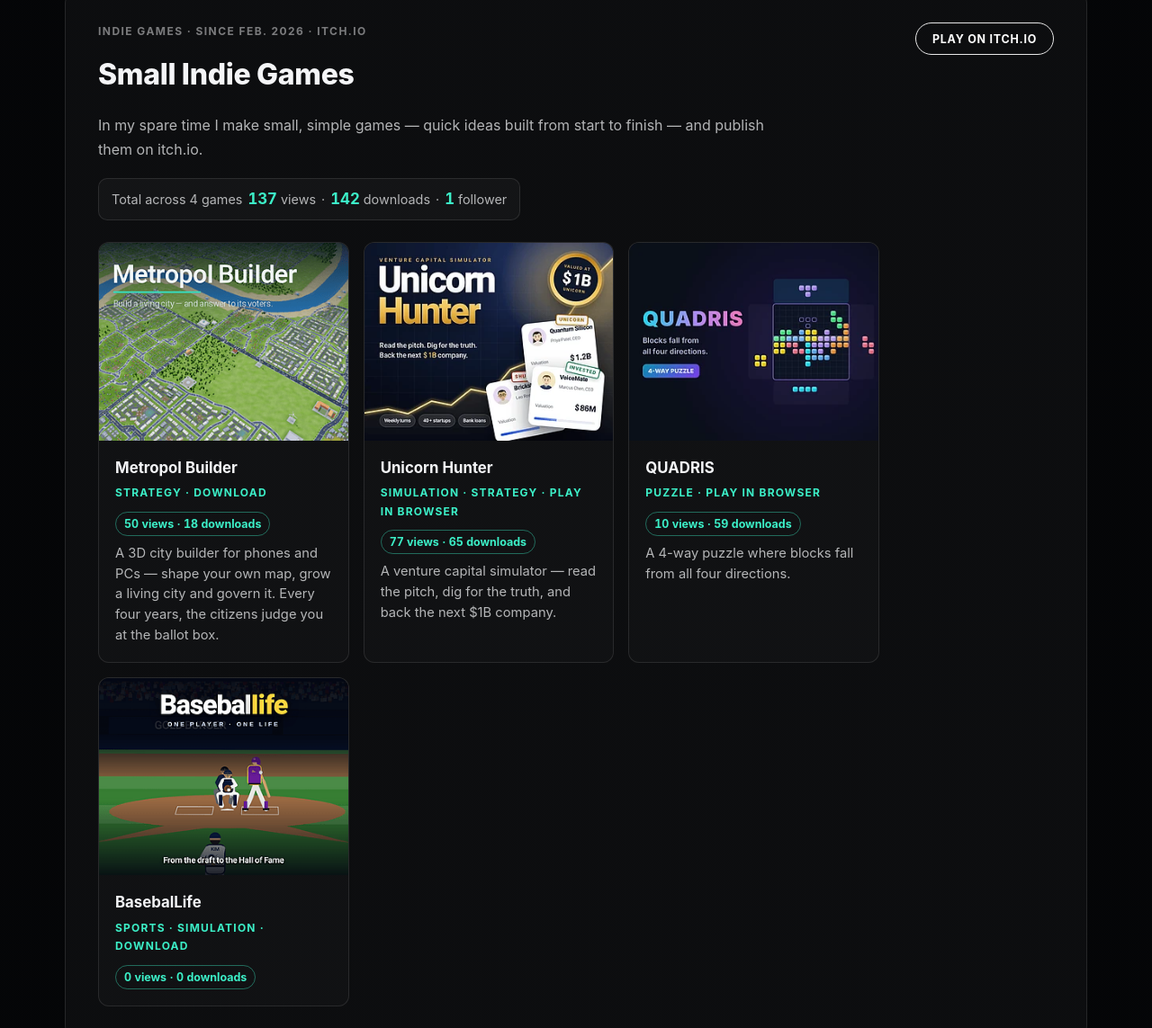
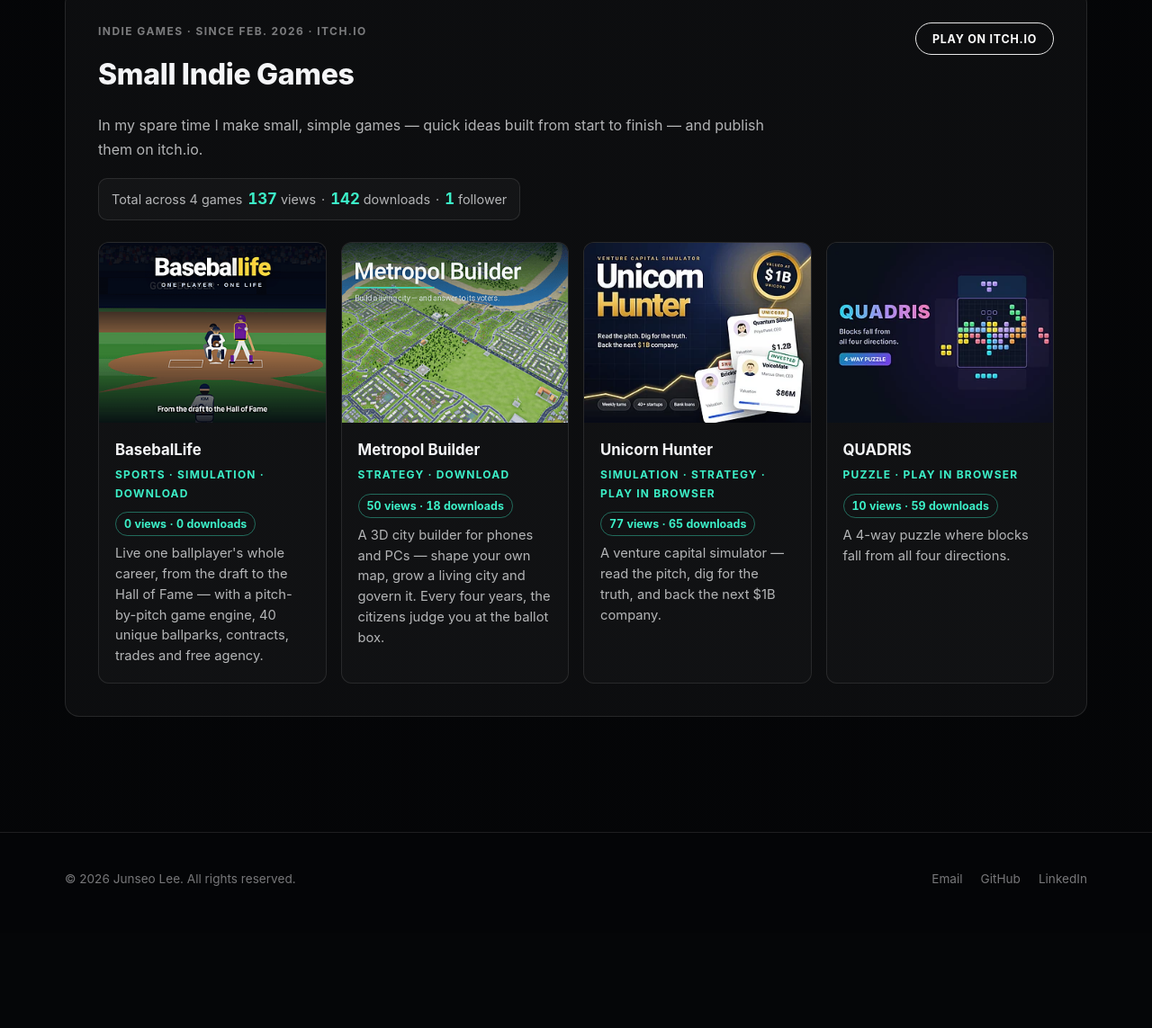
Before and after one commit to rottenbutcher/rottenbutcher.github.io, a plain HTML site: page hobby.html in a window 1280 px wide. Shown: the part 1155-2298 px from the top of the page at 90% size. After the commit the page ends 2192 px from the top, so only its background shows below. Drawn offline with Linux system fonts and the light colour scheme; a web font is replaced by a local one.

Commit message:
Hobby: add BasebalLife; lay game tiles four across
Co-Authored-By: Claude Opus 5.5 <noreply@anthropic.com>
Claude-Session: https://claude.ai/code/session_01MvKbU9riSBSXVny8veDXcW

```diff
--- a/assets/site.css
+++ b/assets/site.css
@@ -411,3 +411,10 @@ a { color: inherit; text-decoration: none; }
   padding: 4px 10px; border-radius: 999px; color: var(--gold); border: 1px solid rgba(242,201,76,0.45); white-space: nowrap;
 }
 @media (max-width: 640px) { .news.static:hover { padding-left: 0; padding-right: 0; } }
+/* Games card: tiles use the full card width; the itch.io button sits top-right */
+.feature.games-card { grid-template-columns: 1fr; position: relative; }
+.feature.games-card > .pill { position: absolute; top: 36px; right: 36px; }
+.feature.games-card .games { grid-template-columns: repeat(4, minmax(0, 1fr)); }
+@media (max-width: 1100px) { .feature.games-card .games { grid-template-columns: repeat(2, minmax(0, 1fr)); } }
+@media (max-width: 760px) { .feature.games-card > .pill { position: static; justify-self: start; } }
+@media (max-width: 560px) { .feature.games-card .games { grid-template-columns: 1fr; } }
--- a/hobby.html
+++ b/hobby.html
@@ -74,13 +74,22 @@
           </div>
           <a class="pill" href="https://github.com/rottenbutcher/upbit-lstm-trader" target="_blank" rel="noopener">View on GitHub</a>
         </article>
-        <article class="feature reveal" style="margin-top:16px">
+        <article class="feature games-card reveal" style="margin-top:16px">
           <div>
             <div class="meta">Indie games · Since Feb. 2026 · itch.io</div>
             <h3>Small Indie Games</h3>
             <p>In my spare time I make small, simple games — quick ideas built from start to finish — and publish them on itch.io.</p>
             <p class="games-total" hidden></p>
             <div class="games">
+              <a class="game" href="https://jslee777.itch.io/baseballife" target="_blank" rel="noopener">
+                <img src="assets/data/covers/baseballife.png" alt="BasebalLife cover" width="315" height="250" loading="lazy">
+                <span class="game-body">
+                  <strong>BasebalLife</strong>
+                  <span class="game-meta">Sports · Simulation · Download</span>
+                  <span class="game-stats" data-itch-url="https://jslee777.itch.io/baseballife" hidden></span>
+                  <span class="game-desc">Live one ballplayer's whole career, from the draft to the Hall of Fame — with a pitch-by-pitch game engine, 40 unique ballparks, contracts, trades and free agency.</span>
+                </span>
+              </a>
               <a class="game" href="https://jslee777.itch.io/cityconquer" target="_blank" rel="noopener">
                 <img src="assets/data/covers/cityconquer.png" alt="Metropol Builder cover" width="315" height="250" loading="lazy">
                 <span class="game-body">
```
